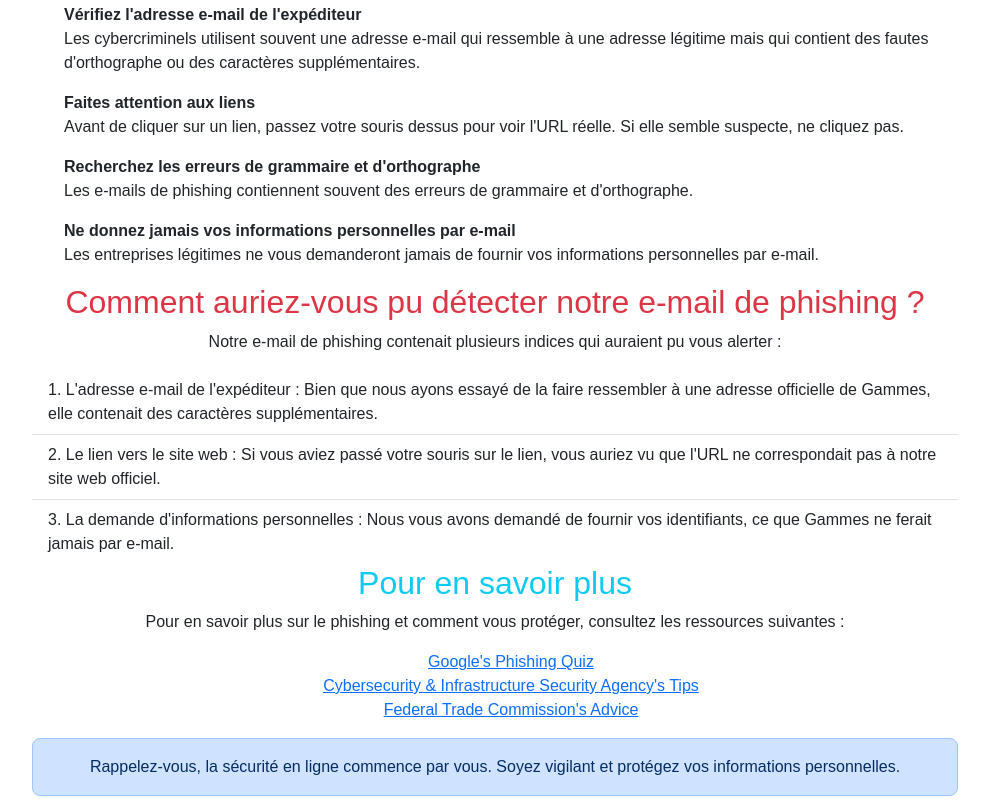
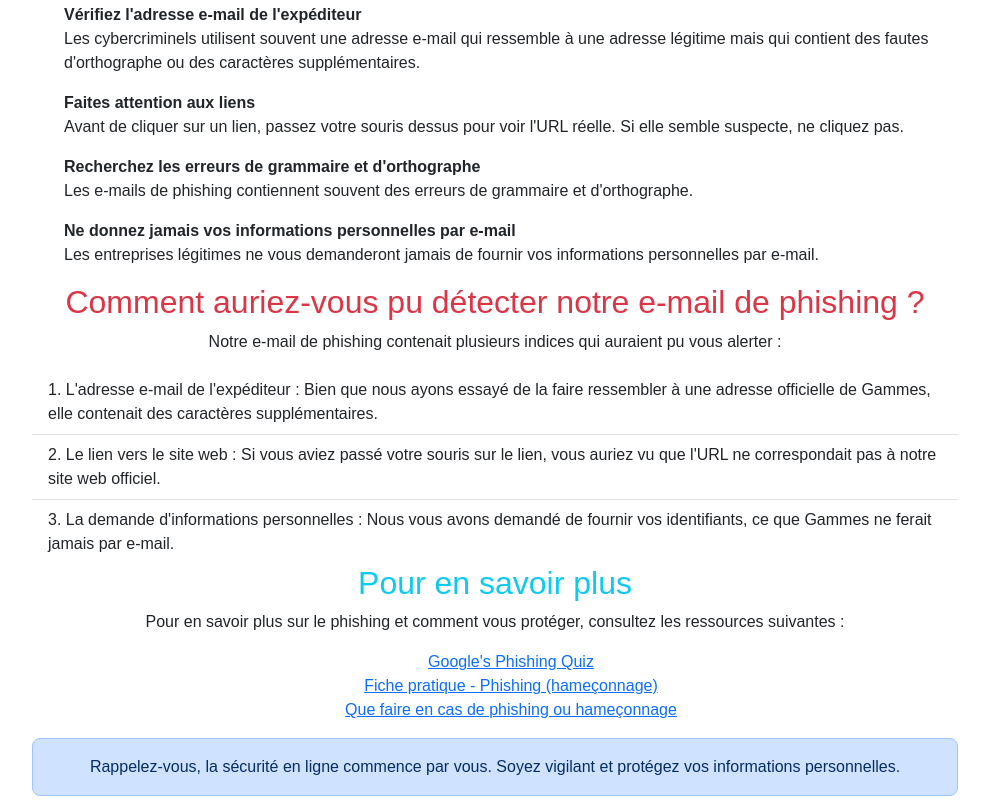
Before and after one commit to gammes-portail/login, a plain HTML site: page phished.html in a window 1280 px wide. Shown: the part 838-1650 px from the top of the page, without its empty margins (145-1134 px from the left). Drawn offline with nearby package versions, Linux system fonts and the light colour scheme.

Commit message:
Update links

```diff
--- a/phished.html
+++ b/phished.html
@@ -147,20 +147,20 @@
           </p>
           <ul>
             <li>
-              <a href="https://phishingquiz.withgoogle.com/"
+              <a href="https://phishingquiz.withgoogle.com/?hl=fr"
                 >Google's Phishing Quiz</a
               >
             </li>
             <li>
               <a
-                href="https://www.cisa.gov/publication/avoiding-social-engineering-and-phishing-attacks"
-                >Cybersecurity & Infrastructure Security Agency's Tips</a
+                href="https://www.economie.gouv.fr/dgccrf/Publications/Vie-pratique/Fiches-pratiques/Phishing-hameconnage"
+                >Fiche pratique - Phishing (hameçonnage) </a
               >
             </li>
             <li>
               <a
-                href="https://www.consumer.ftc.gov/articles/how-recognize-and-avoid-phishing-scams"
-                >Federal Trade Commission's Advice</a
+                href="https://www.cybermalveillance.gouv.fr/tous-nos-contenus/fiches-reflexes/hameconnage-phishing"
+                >Que faire en cas de phishing ou hameçonnage</a
               >
             </li>
           </ul>
```
